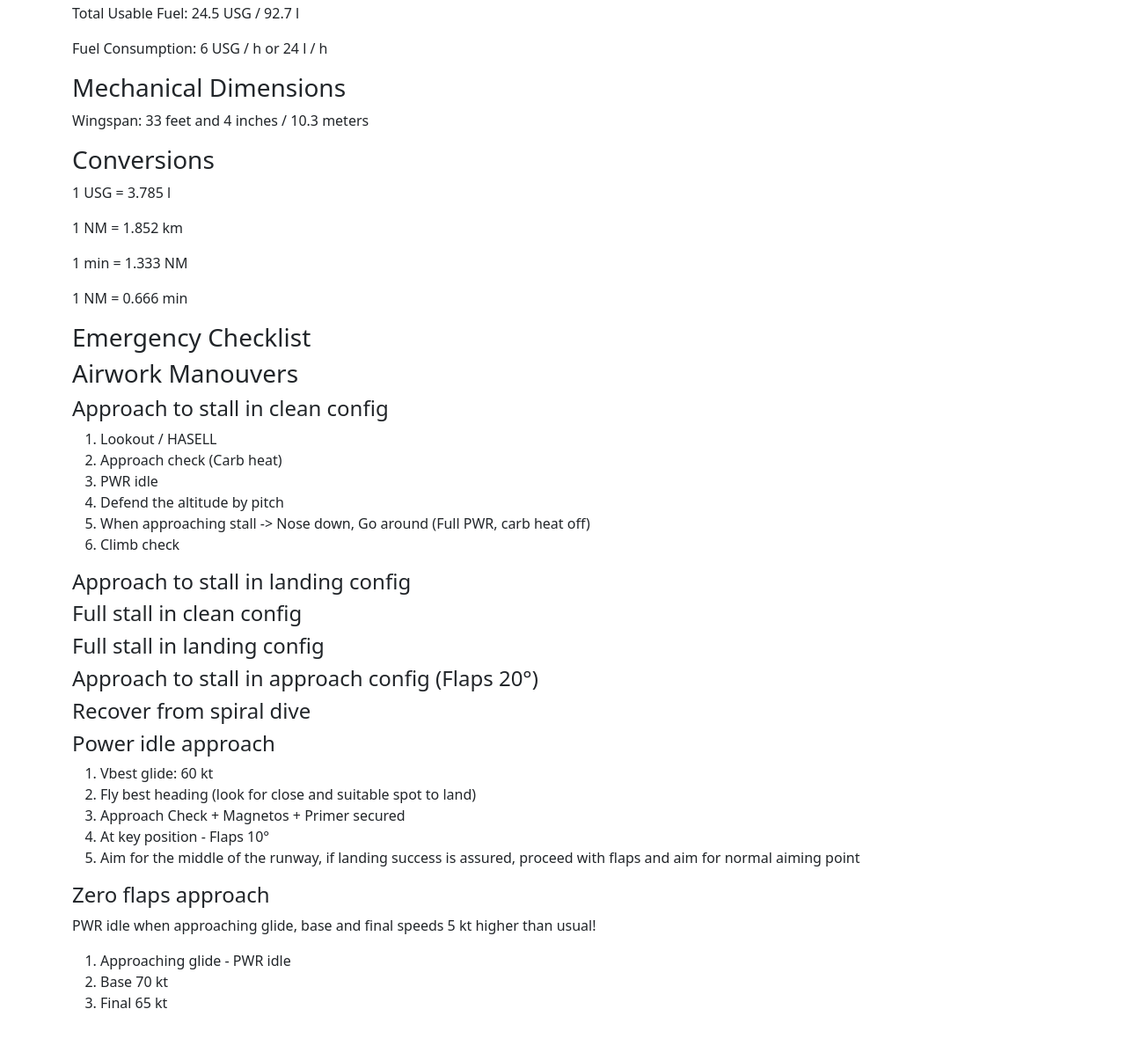
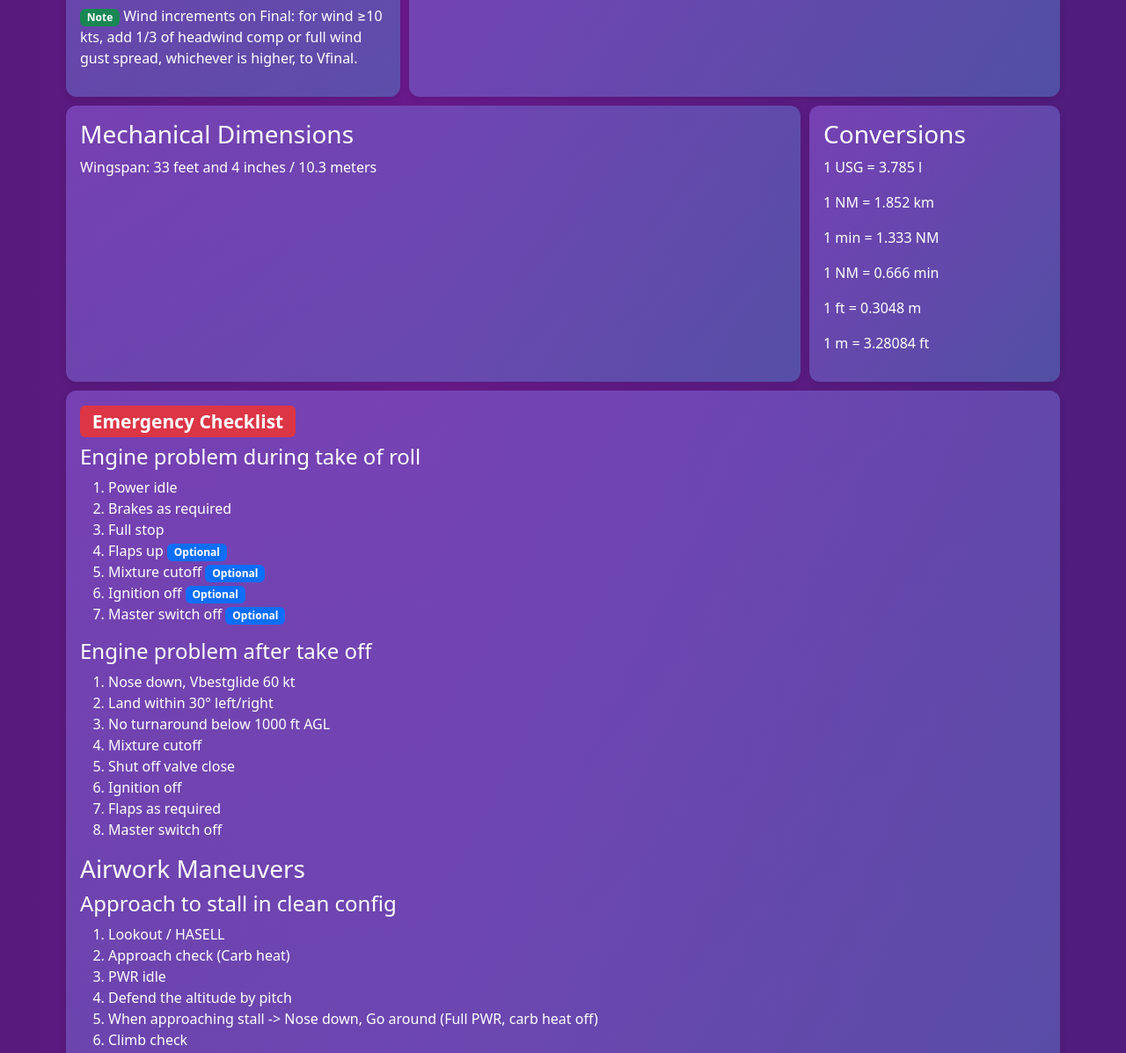
Before and after one commit to nycto404/ppl, a plain HTML site: page index.html in a window 1280 px wide. Shown: the part 811-2008 px from the top of the page at 88% size. Before the commit the page ends 1979 px from the top, so only its background shows below. Drawn offline with Linux system fonts and the light colour scheme.

Commit message:
Styling and content update

```diff
--- a/index.html
+++ b/index.html
@@ -5,20 +5,27 @@
     <meta name="viewport" content="width=device-width, initial-scale=1.0">
     <link rel="stylesheet" href="src/css/bootstrap.css">
     <script src="src/js/bootstrap.bundle.js"></script>
+    <link rel="stylesheet" href="src/css/style.css">
     <title>PPL Checks & Procedures </title>
 </head>
 <body>
     <div class="container">
-        <h6 style="color: red;">Disclaimer: Do not use this information as a reference. Always consider local regultations and the official AFM!</h6>
+        <br><span class="badge bg-danger">Do NOT use for real flight planning!</span>
         <h1>PPL</h1>
         <h2>C152</h2>
+        <div class="row">
+            <div class="col info-box">
                 <h3>Formulas and Rules of Thumb</h3>
                 <p>Load Factor = 1/cos(bank °)</p>
                 <p>Vstall bank = Vstall * sqrt(load factor)</p>
                 <p>TOD [NM] = (Current Altitude - Desired Altitude) / 1000 * 3</p>
                 <p>+27ft for every hPa increasea</p>
                 <p>-2K for every 1000ft increase</p>
-        <p>IAS + 2% for every 1000ft increase</p>
+                <p>IAS + 2% for every 1000ft increase. TAS is compensated also for temperature, IAS is not.</p>
+            </div>
+        </div>
+        <div class="row">
+            <div class="col-4 info-box">
                 <h3>Speeds</h3>
                 <p>Vrotate 50 kts</p>
                 <p>Vx 60 kts</p>
@@ -27,20 +34,55 @@
                 <p>Vcruise climb 70 kts</p>
                 <p>Vbase 65 kts</p>
                 <p>Vfinal 60 kts</p>
+                <p><span class="badge bg-success">Note</span> Wind increments on Final: for wind ≥10 kts, add 1/3 of headwind comp or full wind gust spread, whichever is higher, to Vfinal.</p>
+            </div>
+            <div class="col info-box">
                 <h3>Fuel</h3>
                 <p>Total Capacity: 26 USG / 98.41 l</p>
                 <p>Total Usable Fuel: 24.5 USG / 92.7 l </p>
                 <p>Fuel Consumption: 6 USG / h or 24 l / h</p>
+            </div>
+        </div>
+        <div class="row">
+            <div class="col info-box">
                 <h3>Mechanical Dimensions</h3>
                 <p>Wingspan: 33 feet and 4 inches / 10.3 meters</p>
+            </div>
+            <div class="col-3 info-box">
                 <h3>Conversions</h3>
                 <p>1 USG = 3.785 l</p>
                 <p>1 NM = 1.852 km</p>
                 <p>1 min = 1.333 NM</p>
                 <p>1 NM = 0.666 min</p>
-        <h3>Emergency Checklist</h3>
-        <h4></h4>
-        <h3>Airwork Manouvers</h3>
+                <p>1 ft = 0.3048 m</p>
+                <p>1 m = 3.28084 ft</p>
+            </div>
+        </div>
+        <div class="row">
+            <div class="col info-box">
+                <h3><span class="badge bg-danger">Emergency Checklist</span></h3>
+                <h4>Engine problem during take of roll</h4>
+                <ol>
+                    <li>Power idle</li>
+                    <li>Brakes as required</li>
+                    <li>Full stop</li>
+                    <li>Flaps up <span class="badge bg-primary">Optional</span></li>
+                    <li>Mixture cutoff <span class="badge bg-primary">Optional</span></li>
+                    <li>Ignition off <span class="badge bg-primary">Optional</span></li>
+                    <li>Master switch off <span class="badge bg-primary">Optional</span></li>
+                </ol>
+                <h4>Engine problem after take off</h4>
+                <ol>
+                    <li>Nose down, Vbestglide 60 kt</li>
+                    <li>Land within 30° left/right</li>
+                    <li>No turnaround below 1000 ft AGL</li>
+                    <li>Mixture cutoff</li>
+                    <li>Shut off valve close</li>
+                    <li>Ignition off</li>
+                    <li>Flaps as required</li>
+                    <li>Master switch off</li>
+                </ol>
+                <h3>Airwork Maneuvers</h3>
                 <h4>Approach to stall in clean config</h4>
                 <ol>
                     <li>Lookout / HASELL</li>
@@ -59,7 +101,7 @@
                 <h4>Power idle approach</h4>
                 <ol>
                     <li>Vbest glide: 60 kt</li>
-            <li>Fly best heading (look for close and suitable spot to land)</li>
+                    <li>Fly best heading (look for close and suitable spot to land, key position 1000 ft AGL & 1NM distance to threshold)</li>
                     <li>Approach Check + Magnetos + Primer secured</li>
                     <li>At key position - Flaps 10°</li>
                     <li>Aim for the middle of the runway, if landing success is assured, proceed with flaps and aim for normal aiming point</li>
@@ -71,6 +113,8 @@
                     <li>Base 70 kt</li>
                     <li>Final 65 kt</li>
                 </ol>
+            </div>
+        </div>
 
 
 
--- /dev/null
+++ b/src/css/style.css
@@ -0,0 +1,29 @@
+body {
+    /* Animierter, alternierender dunkler Blau-Lila-Hintergrund */
+    background: linear-gradient(270deg, #0a1a3c, #3a0a3c, #11235a, #6a1a8c, #0a1a3c);
+    background-size: 800% 800%;
+    animation: bluePurpleShift 30s ease-in-out infinite;
+    color: white;
+}
+
+@keyframes bluePurpleShift {
+    0% {
+        background-position: 0% 50%;
+    }
+    50% {
+        background-position: 100% 50%;
+    }
+    100% {
+        background-position: 0% 50%;
+    }
+}
+
+.info-box {
+    background: linear-gradient(135deg, rgba(130, 80, 200, 0.7), rgba(80, 130, 200, 0.5));
+    border-radius: 12px;
+    padding: 16px;
+    margin-bottom: 16px;
+    margin: 5px;
+    color: #fff;
+    box-shadow: 0 2px 8px rgba(0,0,0,0.12);
+}
```
Lines whose indentation alone changed are shown as unchanged.
